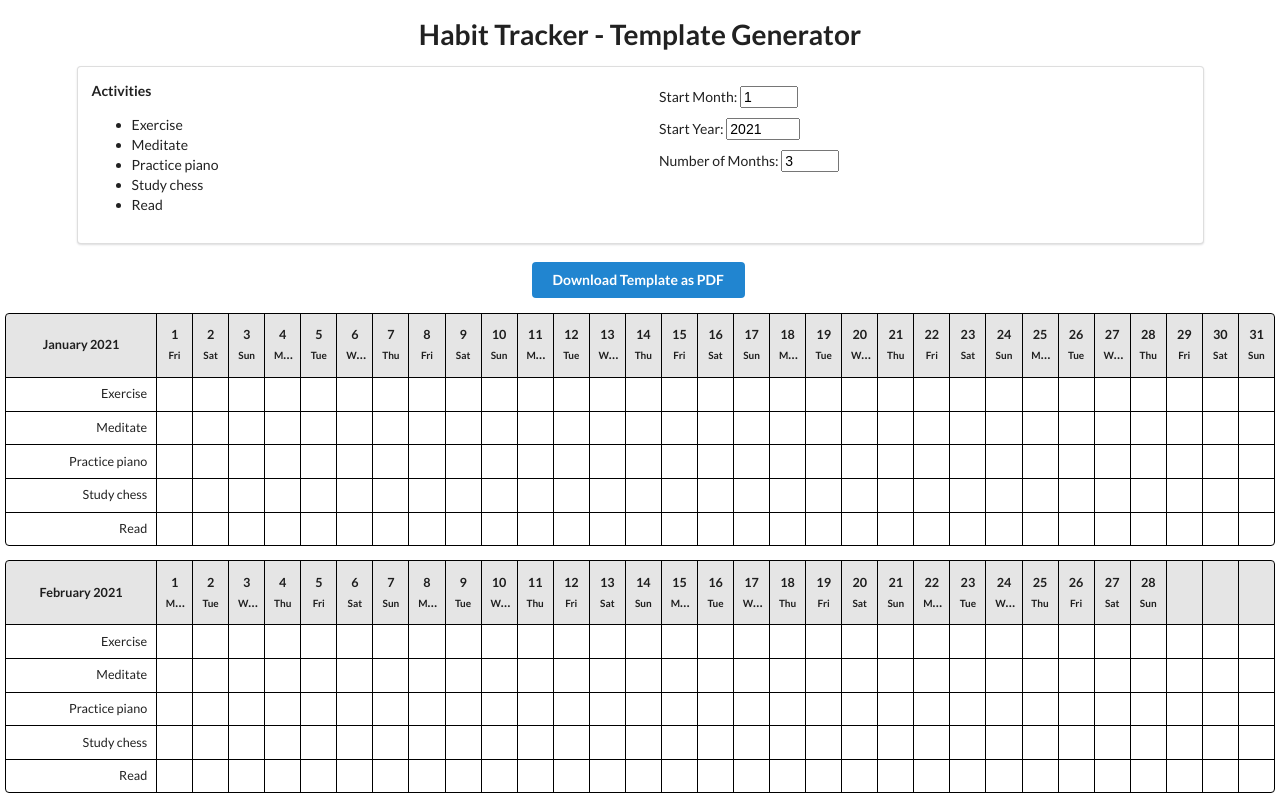
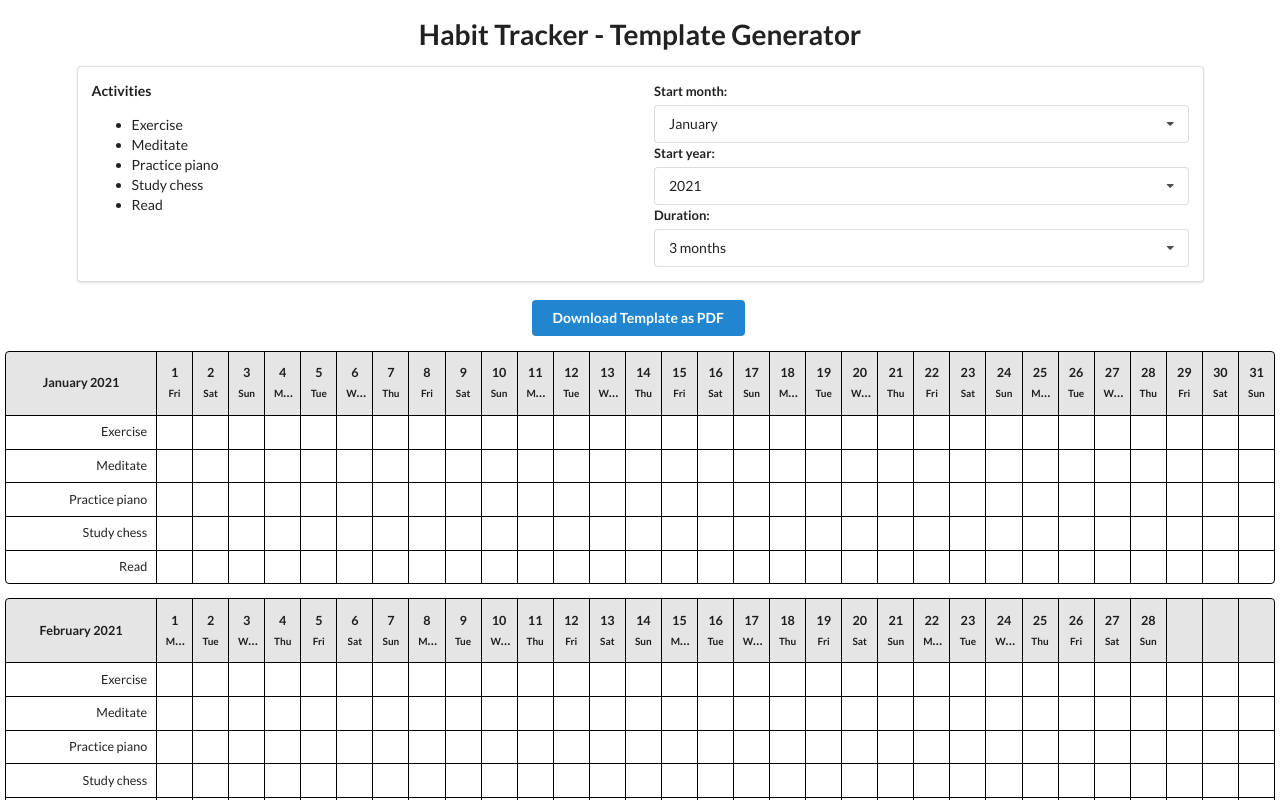
Before and after one commit to doggan/habit-template-gen, a React (Create React App) app: page / in a window 1280 px wide. Shown: the top 800 px of the page. Built offline with nearby package versions, Linux system fonts and the light colour scheme.

Commit message:
Add better time selection.

```diff
--- a/src/components/DateSelector.js
+++ b/src/components/DateSelector.js
@@ -1,4 +1,57 @@
+import _ from "lodash";
+import Dropdown from "./Dropdown";
 import "./DateSelector.css";
+
+const MONTH_OPTIONS = [
+  {
+    label: "January",
+    value: "0",
+  },
+  {
+    label: "February",
+    value: "1",
+  },
+  {
+    label: "March",
+    value: "2",
+  },
+  {
+    label: "April",
+    value: "3",
+  },
+  {
+    label: "May",
+    value: "4",
+  },
+  {
+    label: "June",
+    value: "5",
+  },
+  {
+    label: "July",
+    value: "6",
+  },
+  {
+    label: "August",
+    value: "7",
+  },
+  {
+    label: "September",
+    value: "8",
+  },
+  {
+    label: "October",
+    value: "9",
+  },
+  {
+    label: "November",
+    value: "10",
+  },
+  {
+    label: "December",
+    value: "11",
+  },
+];
 
 const DateSelector = ({
   currentMonth,
@@ -8,43 +61,63 @@ const DateSelector = ({
   onYearChange,
   onMonthCountChange,
 }) => {
-  const getMonthDisplay = () => {
-    // Javascript months are base 0, so we add 1 for visual display.
-    return currentMonth + 1;
+  const getCurrentMonth = () => {
+    return MONTH_OPTIONS[currentMonth];
+  };
+
+  const getYearOptions = () => {
+    const offset = 5;
+    const startYear = new Date().getFullYear();
+    return _.range(startYear - offset, startYear + offset).map(yearToOption);
+  };
+
+  const yearToOption = (year) => {
+    return {
+      label: year,
+      value: year,
+    };
+  };
+
+  const getDurationOptions = () => {
+    const minDuration = 1;
+    // TODO(shyam): we should be able to support up to 12 months,
+    // but PDF gen currently doesn't support multi-page printing.
+    const maxDuration = 4;
+    return _.range(minDuration, maxDuration + 1).map(durationToOption);
+  };
+
+  const durationToOption = (duration) => {
+    return {
+      label: duration > 1 ? `${duration} months` : `${duration} month`,
+      value: duration,
+    };
   };
 
   return (
     <div>
-      <div className="input-wrapper">
-        Start Month:&nbsp;
-        <input
-          type="number"
-          value={getMonthDisplay()}
-          onChange={(e) => onMonthChange(e.target.value - 1)}
-          min="1"
-          max="12"
-        />
-      </div>
-      <div className="input-wrapper">
-        Start Year:&nbsp;
-        <input
-          type="number"
-          value={currentYear}
-          onChange={(e) => onYearChange(e.target.value)}
-          min="0"
-          max="9999"
-        />
-      </div>
-      <div className="input-wrapper">
-        Number of Months:&nbsp;
-        <input
-          type="number"
-          value={monthCount}
-          onChange={(e) => onMonthCountChange(e.target.value)}
-          min="1"
-          max="12"
-        />
-      </div>
+      <Dropdown
+        label={"Start month:"}
+        options={MONTH_OPTIONS}
+        selected={getCurrentMonth()}
+        onSelectedChange={(selection) => onMonthChange(selection.value)}
+      />
+
+      <Dropdown
+        label={"Start year:"}
+        options={getYearOptions()}
+        selected={yearToOption(currentYear)}
+        onSelectedChange={(selection) => onYearChange(selection.value)}
+      />
+
+      <Dropdown
+        label={"Duration:"}
+        options={getDurationOptions()}
+        selected={durationToOption(monthCount)}
+        onSelectedChange={(selection) => {
+          console.log(selection.value);
+          onMonthCountChange(selection.value);
+        }}
+      />
     </div>
   );
 };
--- /dev/null
+++ b/src/components/Dropdown.js
@@ -0,0 +1,64 @@
+import React, { useEffect, useRef, useState } from "react";
+
+const Dropdown = ({ label, options, selected, onSelectedChange }) => {
+  const [open, setOpen] = useState(false);
+  const ref = useRef();
+
+  useEffect(() => {
+    const onBodyClick = (event) => {
+      // Only attempt to 'close' the dropdown if the clicked
+      // target is not part of this Dropdown component.
+      // The component itself already handles open/closed state
+      // so we don't want to interfere with this.
+      if (ref.current && ref.current.contains(event.target)) {
+        return;
+      }
+      setOpen(false);
+    };
+
+    document.body.addEventListener("click", onBodyClick);
+
+    return () => {
+      document.body.removeEventListener("click", onBodyClick);
+    };
+  }, []);
+
+  const renderedOptions = options.map((option) => {
+    if (option.value === selected.value) {
+      return null;
+    }
+
+    return (
+      <div
+        key={option.value}
+        className="item"
+        onClick={() => {
+          onSelectedChange(option);
+        }}
+      >
+        {option.label}
+      </div>
+    );
+  });
+
+  return (
+    <div className="ui form">
+      <div className="field">
+        <label className="label">{label}</label>
+        <div
+          ref={ref}
+          onClick={() => setOpen(!open)}
+          className={`ui selection dropdown ${open ? "visible active" : ""}`}
+        >
+          <i className="dropdown icon"></i>
+          <div className="text">{selected.label}</div>
+          <div className={`menu ${open ? "visible transition" : ""}`}>
+            {renderedOptions}
+          </div>
+        </div>
+      </div>
+    </div>
+  );
+};
+
+export default Dropdown;
```
